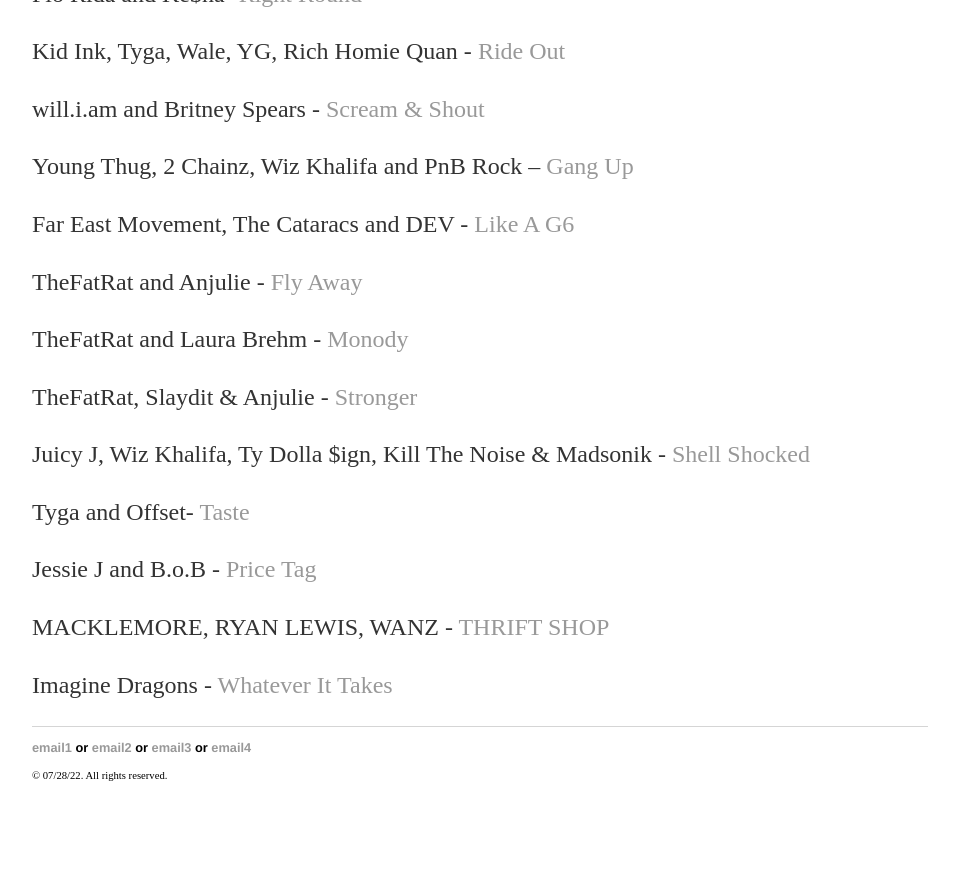
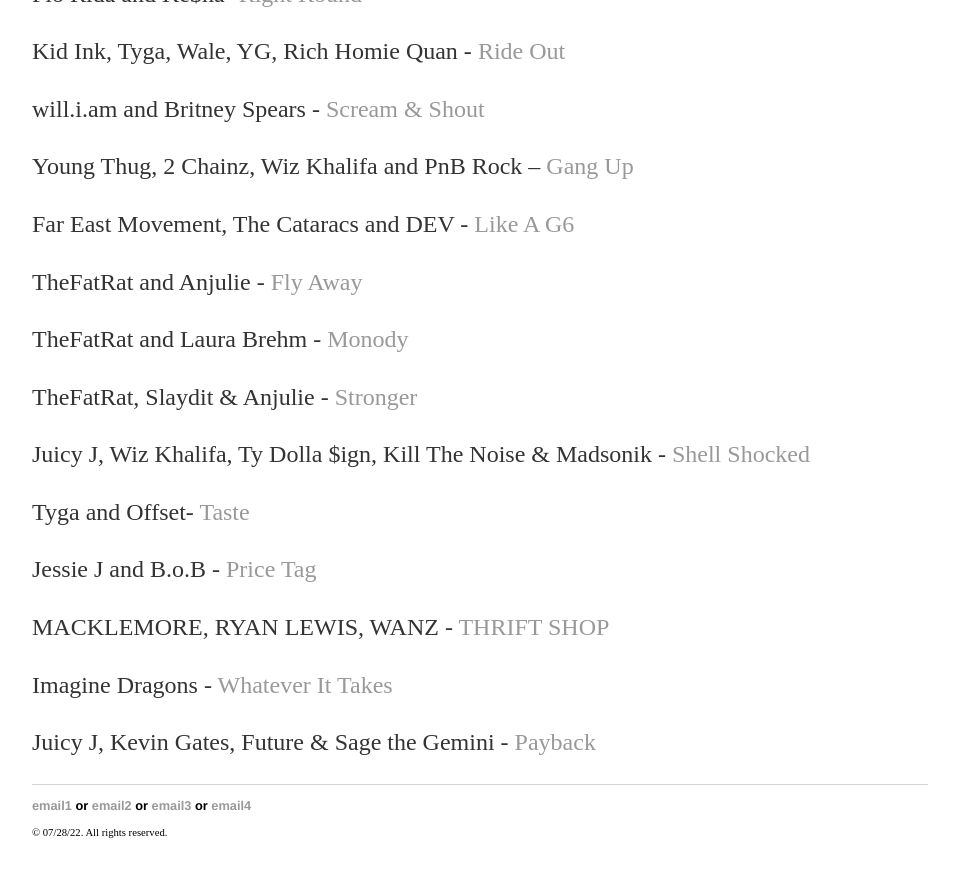
Before and after one commit to yjkweon24/yjkweon24.github.io, a Jekyll site: the page built from _posts/2018-10-23-songs-that-i-love.md, in a window 1280 px wide and 900 px high, scrolled down 21709 px. Shown: the top 877 px of the window, without its empty margins (160-1119 px from the left). Built offline with Jekyll 4.4.1, drawn with Linux system fonts in a browser that asks for light colours; before the commit the page ends 22552 px from its top, so only the background shows below that.

Commit message:
Update 2018-10-23-songs-that-i-love.md

```diff
--- a/_posts/2018-10-23-songs-that-i-love.md
+++ b/_posts/2018-10-23-songs-that-i-love.md
@@ -770,3 +770,5 @@
 MACKLEMORE, RYAN LEWIS, WANZ - [THRIFT SHOP](https://www.youtube.com/watch?v=QK8mJJJvaes&list=RDGMEMHDXYb1_DDSgDsobPsOFxpAVMLjxulQ1bEWg&index=11&ab_channel=Macklemore)
 
 Imagine Dragons - [Whatever It Takes](https://www.youtube.com/watch?v=gOsM-DYAEhY)
+
+Juicy J, Kevin Gates, Future & Sage the Gemini - [Payback](https://www.youtube.com/watch?v=SjCqQD-h3Q0)
```
